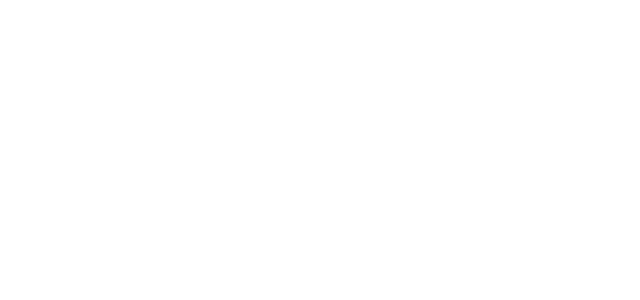
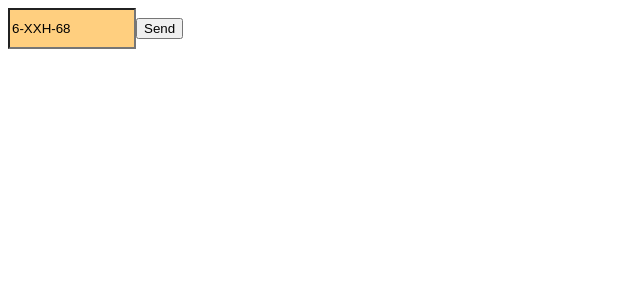
Before and after one commit to darthinvader/Amulet-Igne-Assignment, a React (Create React App) app: page / in a window 1280 px wide. Shown: the top 300 px of the page, without its empty margins (0-640 px from the left). Built offline with nearby package versions, Linux system fonts and the light colour scheme.

Commit message:
[feat] begin License plate

```diff
--- a/src/App.js
+++ b/src/App.js
@@ -1,5 +1,11 @@
+import LicensePlateInput from "./components/LicensePlateInput/LicensePlateInput";
+
 function App() {
-  return <div></div>;
+  return (
+    <div>
+      <LicensePlateInput />
+    </div>
+  );
 }
 
 export default App;
--- /dev/null
+++ b/src/components/LicensePlateInput/LicensePlateInput.js
@@ -0,0 +1,20 @@
+import { useState } from "react";
+import styles from "./LicensePlateInput.module.scss";
+const LicensePlateInput = () => {
+  const [plateNum, setPlateNum] = useState("6-XXH-68");
+  return (
+    <div>
+      <input
+        type="text"
+        value={plateNum}
+        onChange={(ev) => {
+          setPlateNum(ev.target.value);
+        }}
+        className={styles.Input}
+      />
+      <button>Send</button>
+    </div>
+  );
+};
+
+export default LicensePlateInput;
--- /dev/null
+++ b/src/components/LicensePlateInput/LicensePlateInput.module.scss
@@ -0,0 +1,5 @@
+Input {
+  width: 120px;
+  height: 35px;
+  background-color: #ffcf7f;
+}
```
